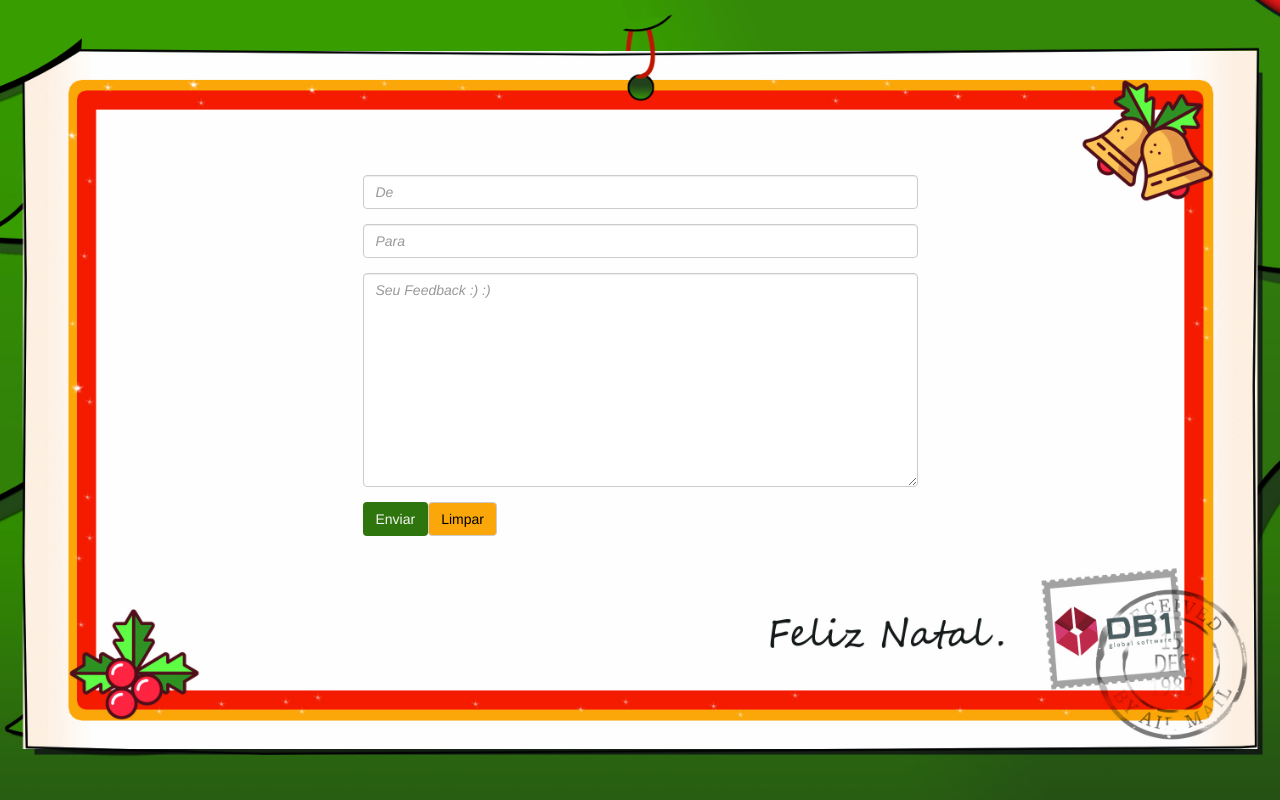
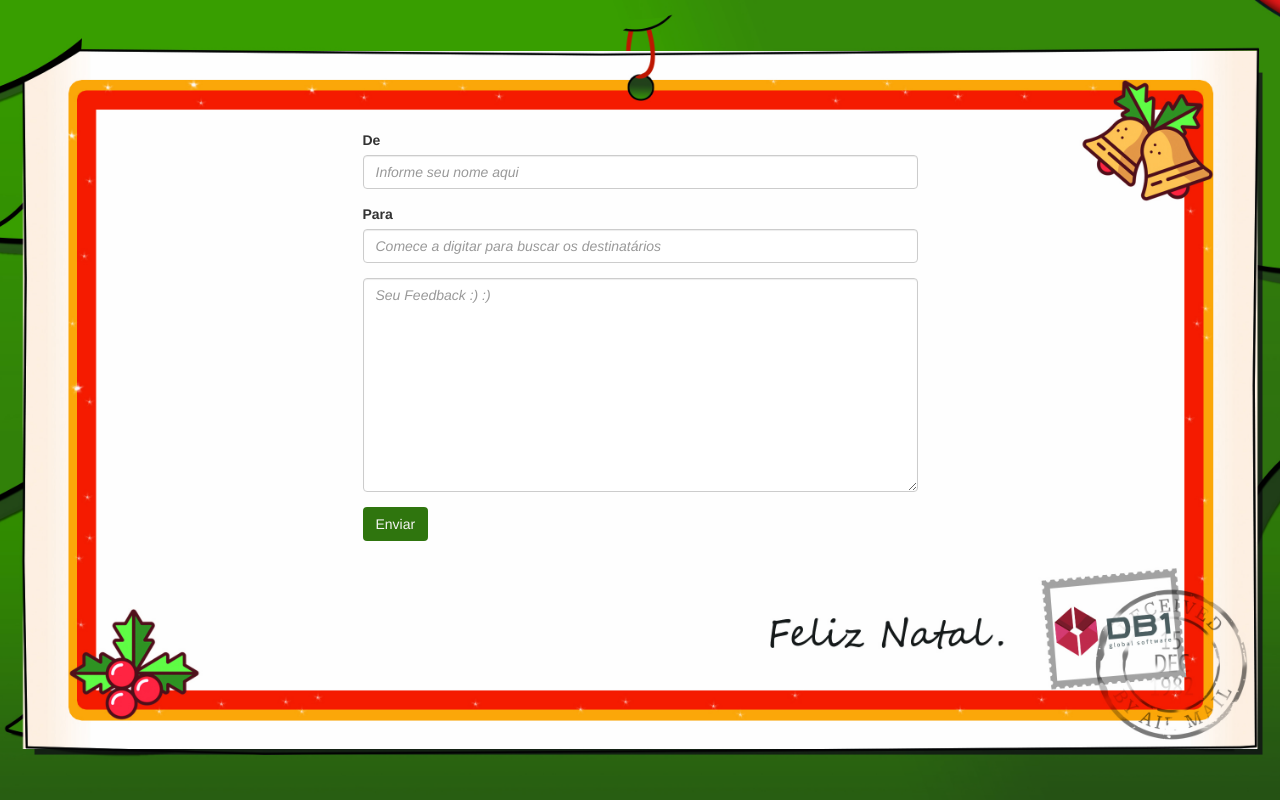
Before and after one commit to mkacunha/christmas-tree-ng, an Angular app: page / in a window 1280 px wide. Built offline with nearby package versions, Linux system fonts and the light colour scheme.

Commit message:
Quando enviado feedback está limpando os campos automaticamente

```diff
--- a/src/app/app.component.html
+++ b/src/app/app.component.html
@@ -1,39 +1,33 @@
 <div class="container">
 
-    <div style="height: 75px">
-        <div *ngIf="error.length" class="alert alert-danger" role="alert">
+    <div style="height: 30px;" class="col-lg-8 col-lg-offset-2 col-md-8 col-md-offset-2">
+        <div style="color: rgb(160, 5, 5); text-align: center" class="alert-message-error" *ngIf="error.length" role="alert">
             <strong>Atenção: </strong> {{error}}
-            <button type="button" class="close" (click)="dimisAlert()">
-                <span aria-hidden="true">&times;</span>
-            </button>
         </div>
 
-        <div *ngIf="success.length" class="alert alert-success" role="alert">
+        <div style="color: rgb(3, 97, 3);text-align: center;" *ngIf="success.length" role="alert">
             <strong>Parabéns: </strong> Seu feedback foi enviado com sucesso.
-            <button type="button" class="close" (click)="dimisAlert()">
-                <span aria-hidden="true">&times;</span>
-            </button>
-        </div>
-    </div>
-
-
-    <div class="row">
-        <div class="col-lg-6 col-lg-offset-3 col-md-6 col-md-offset-3 form-group">
-                <input type="text" class="form-control" [(ngModel)]="nameFrom" placeholder="De"/>
         </div>
     </div>
 
     <div class="row">
         <div class="col-lg-6 col-lg-offset-3 col-md-6 col-md-offset-3 form-group">
-            <select-users #userTo name="user-to" placeholder="Para" (selected)="userToSelected($event)"></select-users>
+            <label for="from">De</label>
+            <input id="from" type="text" class="form-control" [(ngModel)]="nameFrom" placeholder="Informe seu nome aqui" />
+        </div>
+    </div>
+
+    <div class="row">
+        <div class="col-lg-6 col-lg-offset-3 col-md-6 col-md-offset-3 form-group">
+            <label>Para</label>
+            <select-users #userTo name="user-to" placeholder="Comece a digitar para buscar os destinatários" (selected)="userToSelected($event)"></select-users>
         </div>
     </div>
 
     <div class="row">
         <div class="col-lg-6 col-lg-offset-3 col-md-6 col-md-offset-3">
             <textarea class="form-group form-control" [(ngModel)]="message" name="text" cols="30" rows="10" placeholder="Seu Feedback :) :)"></textarea>
-            <button style="background-color:#2F750E;color:whitesmoke;"class="btn" type="submit" (click)="onClickSend()">Enviar</button>
-            <button style="background-color:#FBA709;color:black;" class="btn btn-default" type="button" (click)="clearFields()">Limpar</button>
+            <button style="background-color:#2F750E;color:whitesmoke;" class="btn" type="submit" (click)="onClickSend()">Enviar</button>
         </div>
     </div>
 </div>
--- a/src/app/app.component.ts
+++ b/src/app/app.component.ts
@@ -37,12 +37,24 @@ export class AppComponent implements OnInit {
   }
 
   onClickSend() {
+    this.dimisAlert();
+
+    if (!this.userTo) {
+      this.error = 'Destinatário informado inválido. Selecione um nome na lista';
+      return;
+    }
+
     const message: Message = new Message(this.nameFrom, this.userTo, this.message);
-    this.service.save(message).subscribe(() => this.success = 'success', error => this.error = error.text());
+    this.service.save(message).subscribe(
+      () => this.success = 'success',
+      error => this.error = error.text(),
+      () => this.clearFields()
+    );
   }
 
   clearFields() {
     this.userTo = new User();
+    this.nameFrom = '';
     this.message = '';
     this.selectUserTo.clear();
   }
--- a/src/app/app.module.ts
+++ b/src/app/app.module.ts
@@ -11,8 +11,8 @@ import { SelectUsersComponent } from './select-users/select-users.component';
 
 import 'rxjs/add/operator/map';
 import 'rxjs/add/observable/timer';
-import "rxjs/add/operator/debounceTime";
-import "rxjs/add/operator/distinctUntilChanged";
+import 'rxjs/add/operator/debounceTime';
+import 'rxjs/add/operator/distinctUntilChanged';
 
 @NgModule({
   declarations: [
--- a/src/app/select-users/select-users.component.ts
+++ b/src/app/select-users/select-users.component.ts
@@ -31,7 +31,7 @@ export class SelectUsersComponent implements OnInit {
   }
 
   onNameChange(name) {
-    if (name.length >= 3) {
+    if (name.length >= 2) {
       this.service
         .findUsersByNameContains(name)
         .debounceTime(1000)
```
